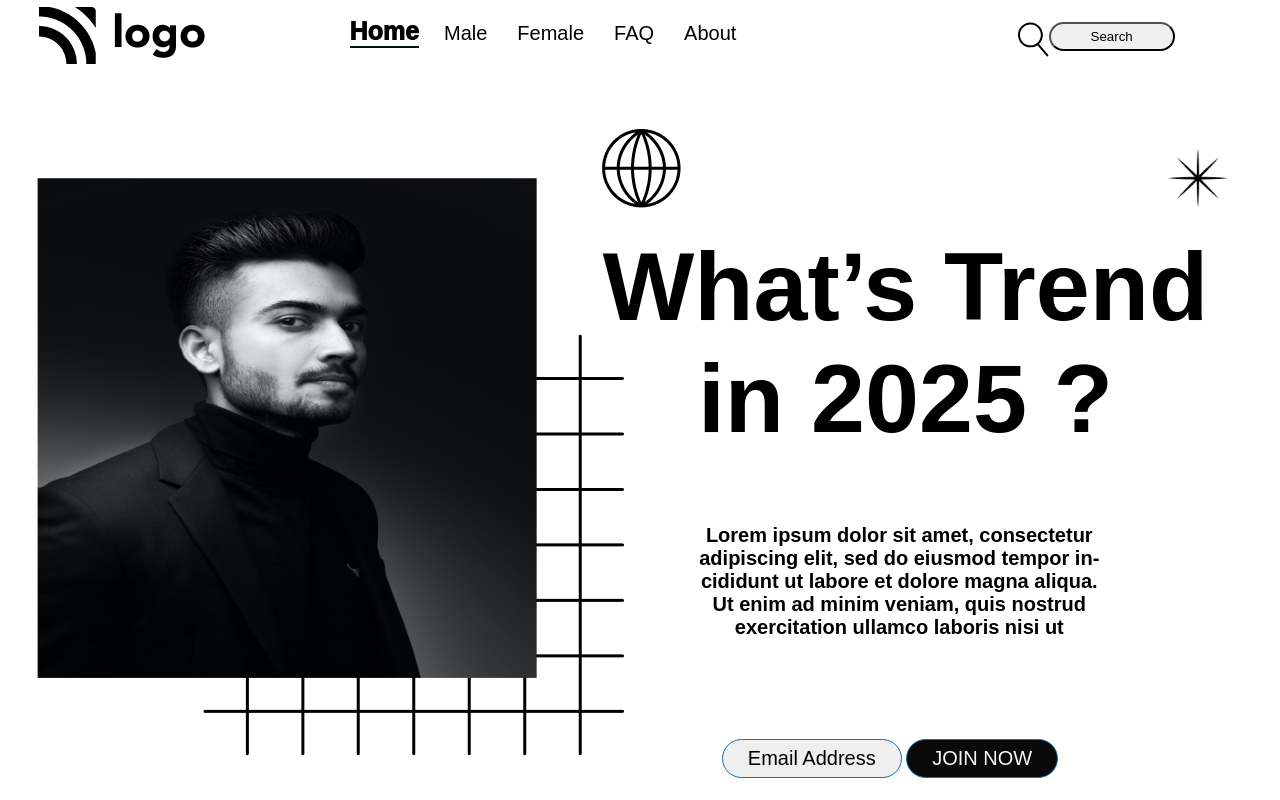
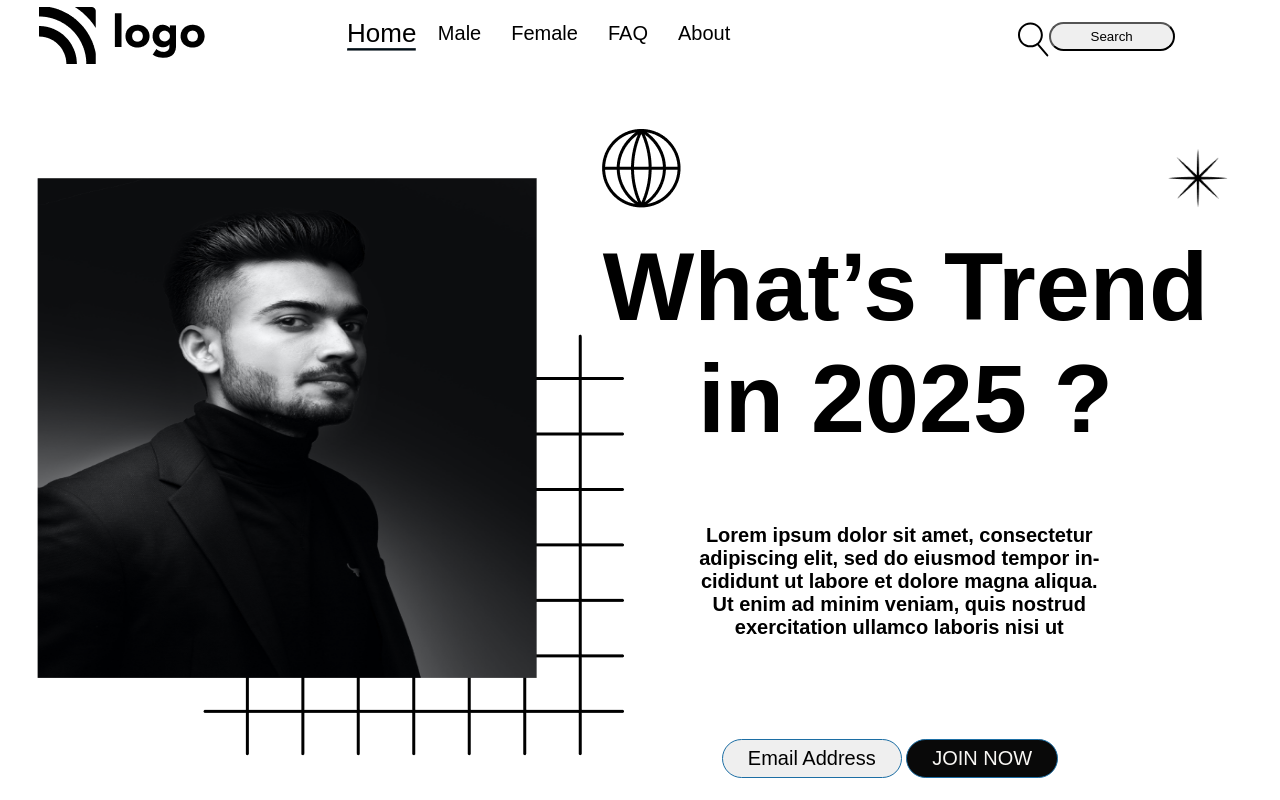
Before and after one commit to sanjayyadavsky/live-class-project-01, a plain HTML site: page index.html in a window 1280 px wide. In both pictures the pointer is over the item "Home". Shown: the top 800 px of the page. Drawn offline with Linux system fonts and the light colour scheme; a web font is replaced by a local one.

Commit message:
hover fixed

```diff
--- a/style.css
+++ b/style.css
@@ -149,12 +149,12 @@ text-align: center;
 } */
  /* .........nav-bar...hover effect */
  .list-item:hover{
-    content:"";
+  transform: scale(1.3);
     cursor: pointer;
-    font-weight:1000;
-    font-size: 25px;
+    /* font-weight:1000;
+    font-size: 25px; */
     /* position:relative; */
-    margin: 10px;
+    /* margin: 10px; */
     border-bottom: 2px solid #010e16;
     border-radius: 40px 0px 0px 0px;
 
```
